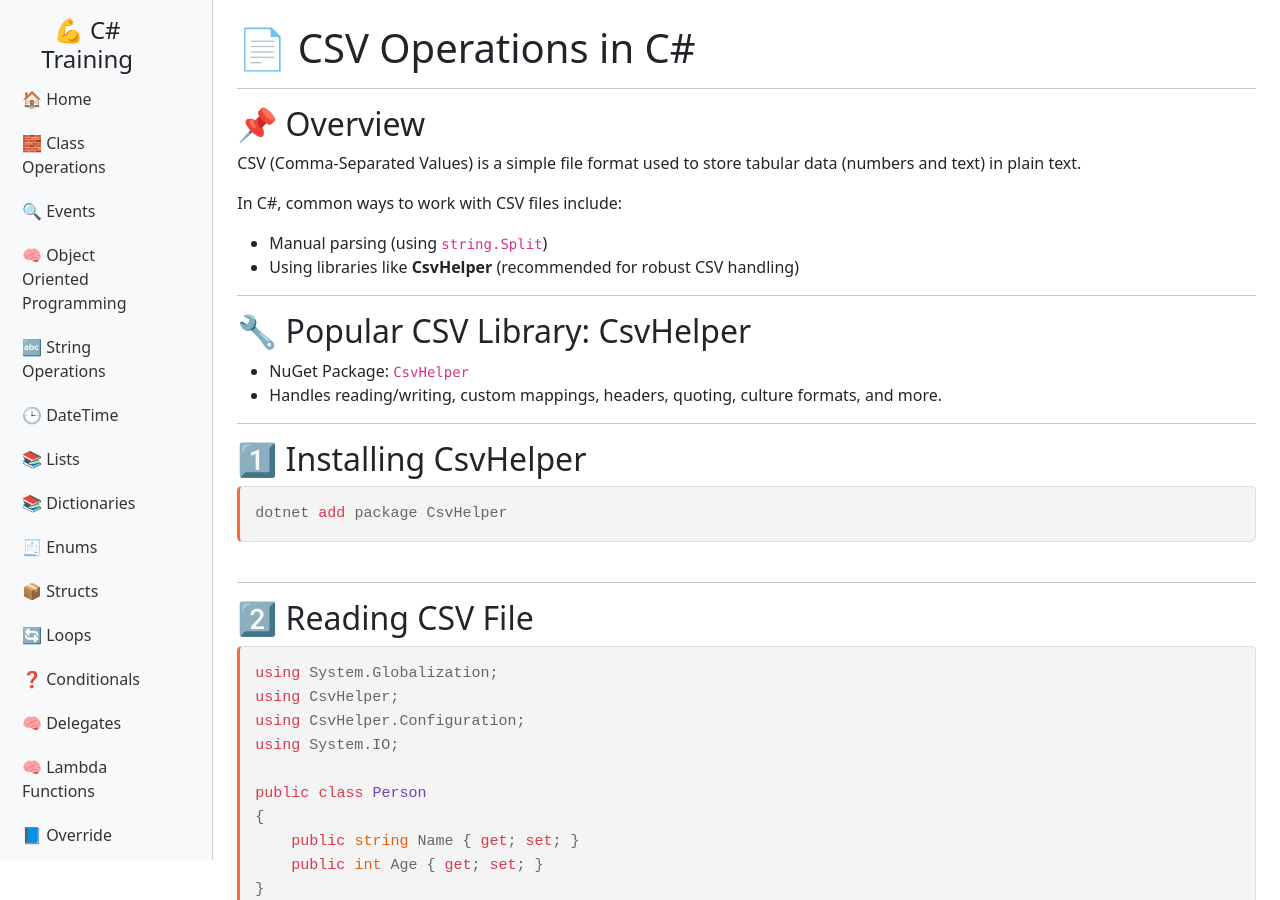
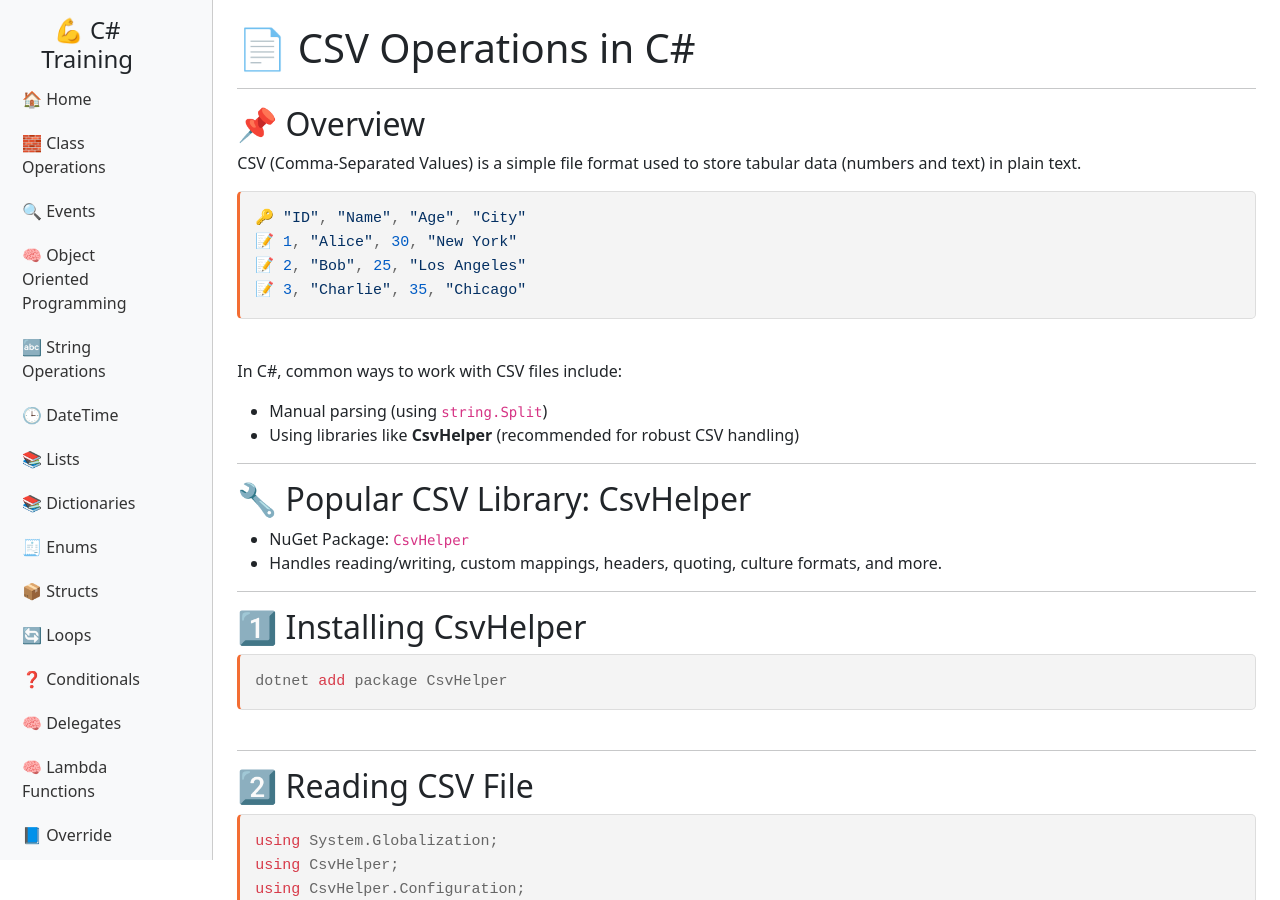
Before and after one commit to buribalkan/C-SHARP-Training, a Jekyll site: the page built from csv-Operations.md, in a window 1280 px wide and 900 px high. Built offline with Jekyll 4.4.1, drawn with Linux system fonts in a browser that asks for light colours; nearby versions of some CDN libraries; our own code applies the rules of GitHub Pages for plain Markdown files.

Commit message:
Update csv-Operations.md

````diff
--- a/csv-Operations.md
+++ b/csv-Operations.md
@@ -5,6 +5,12 @@
 ## 📌 Overview
 
 CSV (Comma-Separated Values) is a simple file format used to store tabular data (numbers and text) in plain text.
+```csharp
+🔑 "ID", "Name", "Age", "City"
+📝 1, "Alice", 30, "New York"
+📝 2, "Bob", 25, "Los Angeles"
+📝 3, "Charlie", 35, "Chicago"
+```
 
 In C#, common ways to work with CSV files include:
 
````
